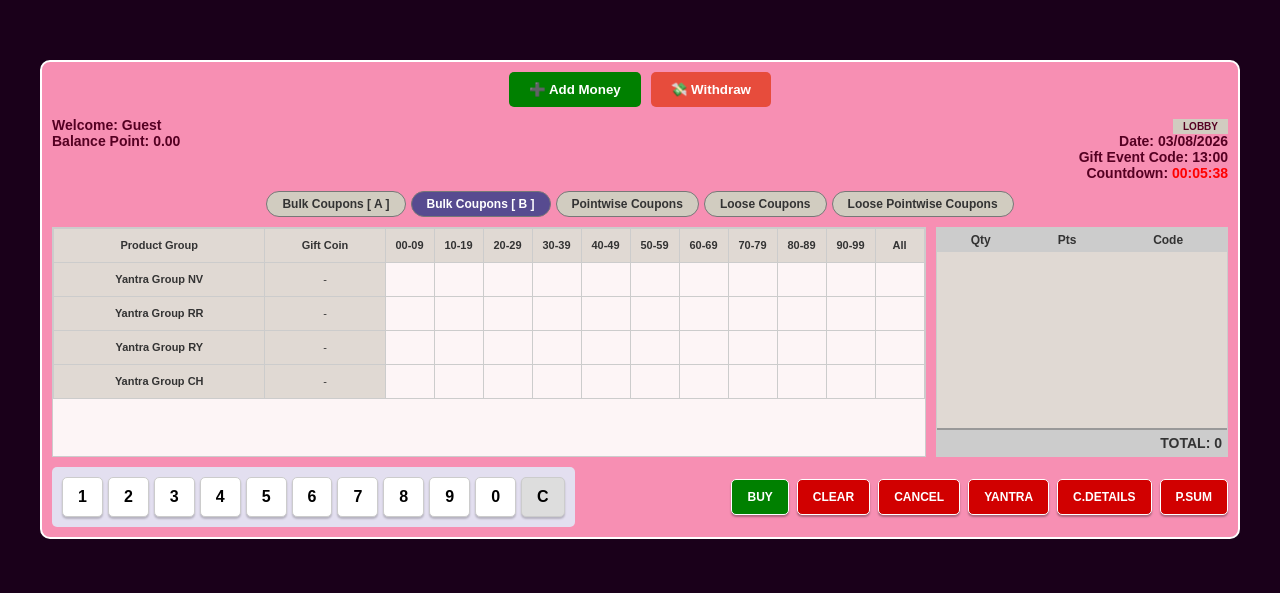
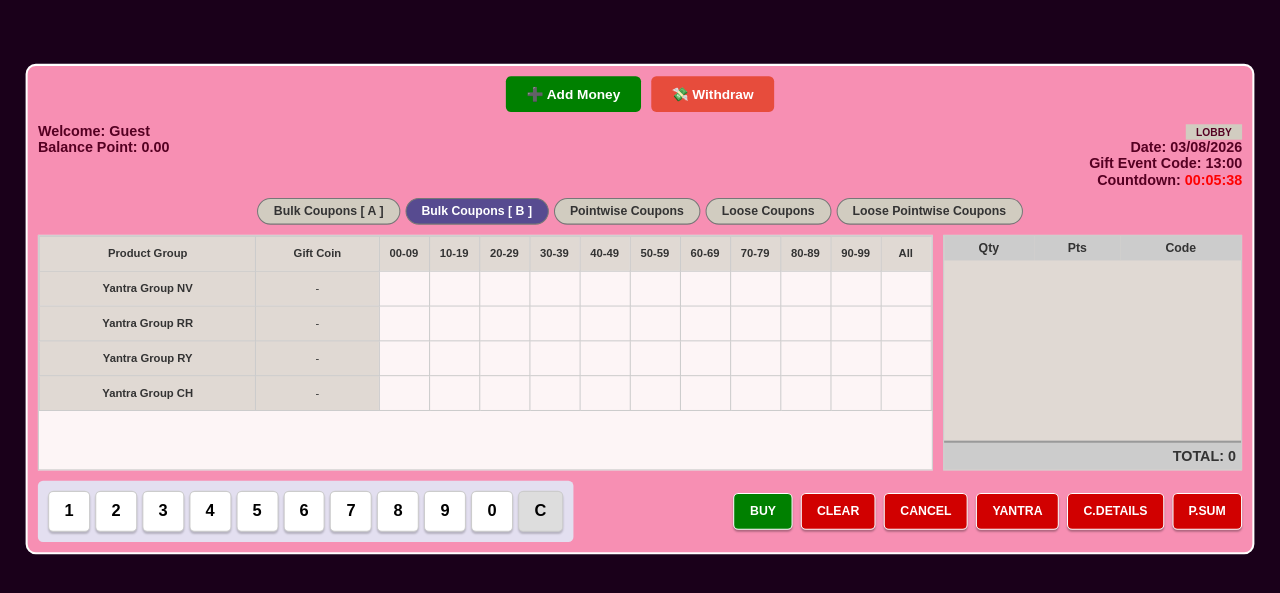
Before and after one commit to hanumanji6465/yantra-game-live, a website: page game.html in a window 1280 px wide. Shown: the part 101-694 px from the top of the page. Drawn offline with Linux system fonts and the light colour scheme.

Commit message:
Update game.html

```diff
--- a/game.html
+++ b/game.html
@@ -2,20 +2,53 @@
 <html lang="en">
 <head>
     <meta charset="UTF-8">
-    <meta name="viewport" content="width=1200, user-scalable=no">
+    <meta name="viewport" content="width=device-width, initial-scale=1.0, maximum-scale=1.0, user-scalable=no">
     <title>Yantra Game Interface - Full Version</title>
-    <style>
+    <meta name="viewport" content="width=device-width, initial-scale=1.0, maximum-scale=1.0, user-scalable=no">
+
+<style>
+    /* Yeh screen ka scroll hamesha ke liye roke rakhega */
     html, body {
-        margin: 0 !important;
-        padding: 0 !important;
-        width: 100vw !important;
-        height: 100vh !important;
-        overflow: hidden !important; /* Yeh kisi bhi tarah ka scroll hamesha ke liye band kar dega */
-        touch-action: none !important; /* Mobile par ungli se page khiskana (swipe) rok dega */
-        overscroll-behavior: none !important; /* Page ko khinchne par jo bounce hota hai, use band karega */
-        box-sizing: border-box !important;
+        margin: 0;
+        padding: 0;
+        width: 100%;
+        height: 100%;
+        overflow: hidden;
+        background-color: #000; /* Khali jagah par kala rang dikhega taaki game focus me rahe */
     }
 </style>
+
+<script>
+    // Yeh script game ko mobile screen ke hisaab se sikud (shrink) degi
+    function fitGameToScreen() {
+        // Aapke computer wale game ka lagbhag size
+        const gameOriginalWidth = 1250;
+        const gameOriginalHeight = 650;
+
+        // Mobile ki screen ka size napna
+        let screenWidth = window.innerWidth;
+        let screenHeight = window.innerHeight;
+
+        // Kitna chhota karna hai, uska hisaab lagana
+        let scaleX = screenWidth / gameOriginalWidth;
+        let scaleY = screenHeight / gameOriginalHeight;
+        let scale = Math.min(scaleX, scaleY); // Poora fit karne ke liye
+
+        // Game ki body par zoom apply karna
+        document.body.style.width = gameOriginalWidth + "px";
+        document.body.style.height = gameOriginalHeight + "px";
+        document.body.style.transform = "scale(" + scale + ")";
+        document.body.style.transformOrigin = "top left";
+
+        // Agar screen game se badi/chhoti hai, toh usko center me lana
+        let leftSpace = (screenWidth - (gameOriginalWidth * scale)) / 2;
+        document.body.style.marginLeft = leftSpace + "px";
+    }
+
+    // Jaise hi page khule ya mobile ghoome, auto-fit chalu ho jaye
+    window.onload = fitGameToScreen;
+    window.onresize = fitGameToScreen;
+</script>
     <style>
         body { background-color: #1a001a; color: #333; font-family: Arial, sans-serif; display: flex; justify-content: center; align-items: center; min-height: 100vh; margin: 0; padding: 10px; box-sizing: border-box; }
         .game-container { background-color: #f78fb3; width: 100%; max-width: 1200px; border-radius: 10px; padding: 10px; display: flex; flex-direction: column; border: 2px solid #fff; box-sizing: border-box; }
@@ -366,29 +399,6 @@
             }, 1000);
         }
         startEventTimer();
-        // Screen orientation ko lock karne ka function
-function lockLandscape() {
-    if (screen.orientation && screen.orientation.lock) {
-        // Pehle check karein ki feature available hai (Android/Safari modern)
-        screen.orientation.lock('landscape').then(function() {
-            console.log('Screen orientation locked to landscape');
-        }).catch(function(error) {
-            console.error('Orientation lock failed:', error);
-            // Fallback: Agar lock fail ho jaye (jaise permission issue),
-            // toh aap warning dikha sakte hain ya responsive styles ensure karein.
-        });
-    } else {
-        // Feature supported nahi hai (kuch older browsers)
-        console.warn('Screen Orientation Lock feature not supported by this browser.');
-        // Fallback: Responsive CSS, use flexible layout, ensure elements scale
-    }
-}
-
-// Jab page load ho, horizontal orientation enforce karein
-window.onload = function() {
-    lockLandscape();
-    // Aapka baaki ka load code yahan...
-};
     </script>
 </body>
 </html>
```
